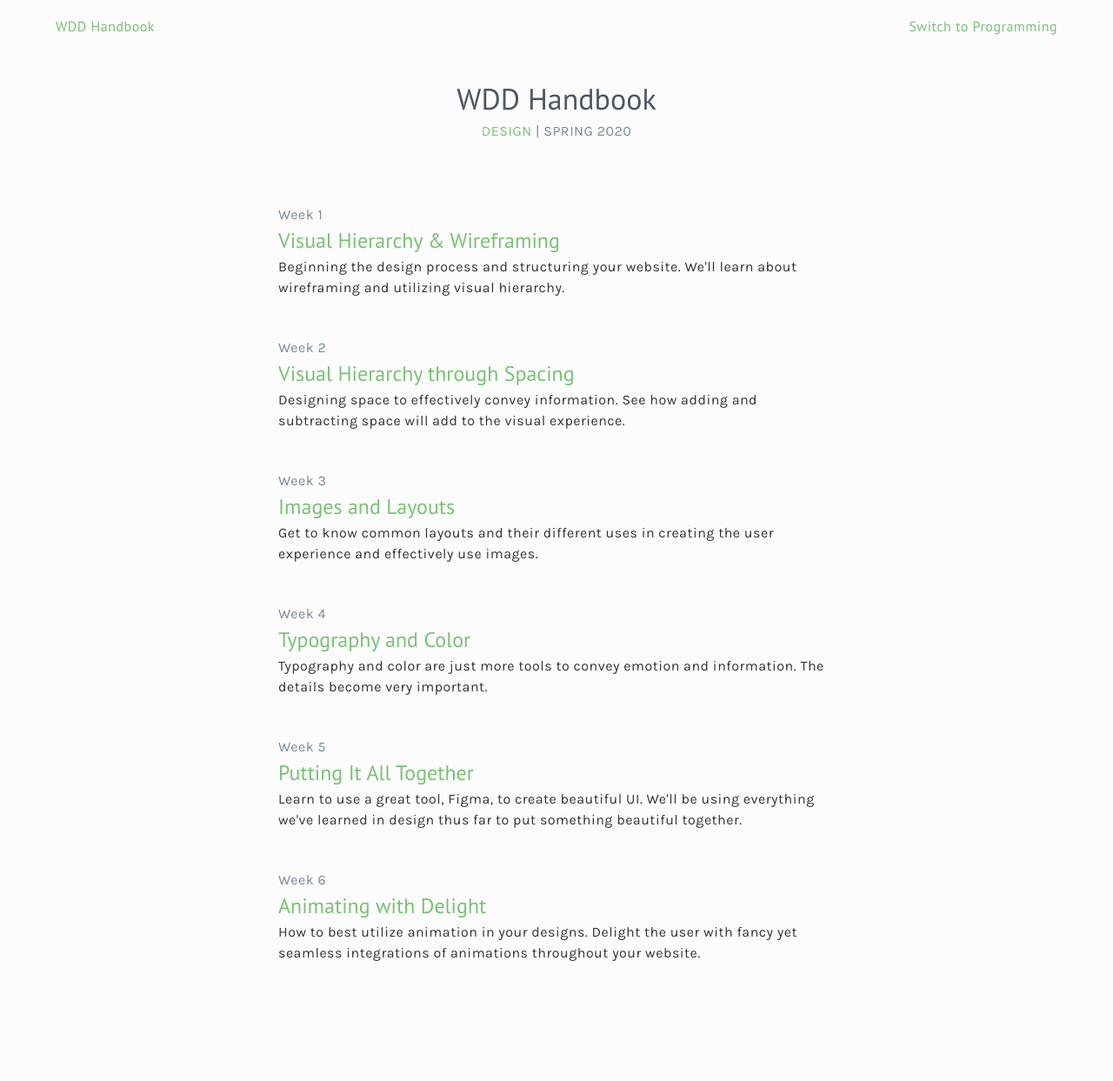
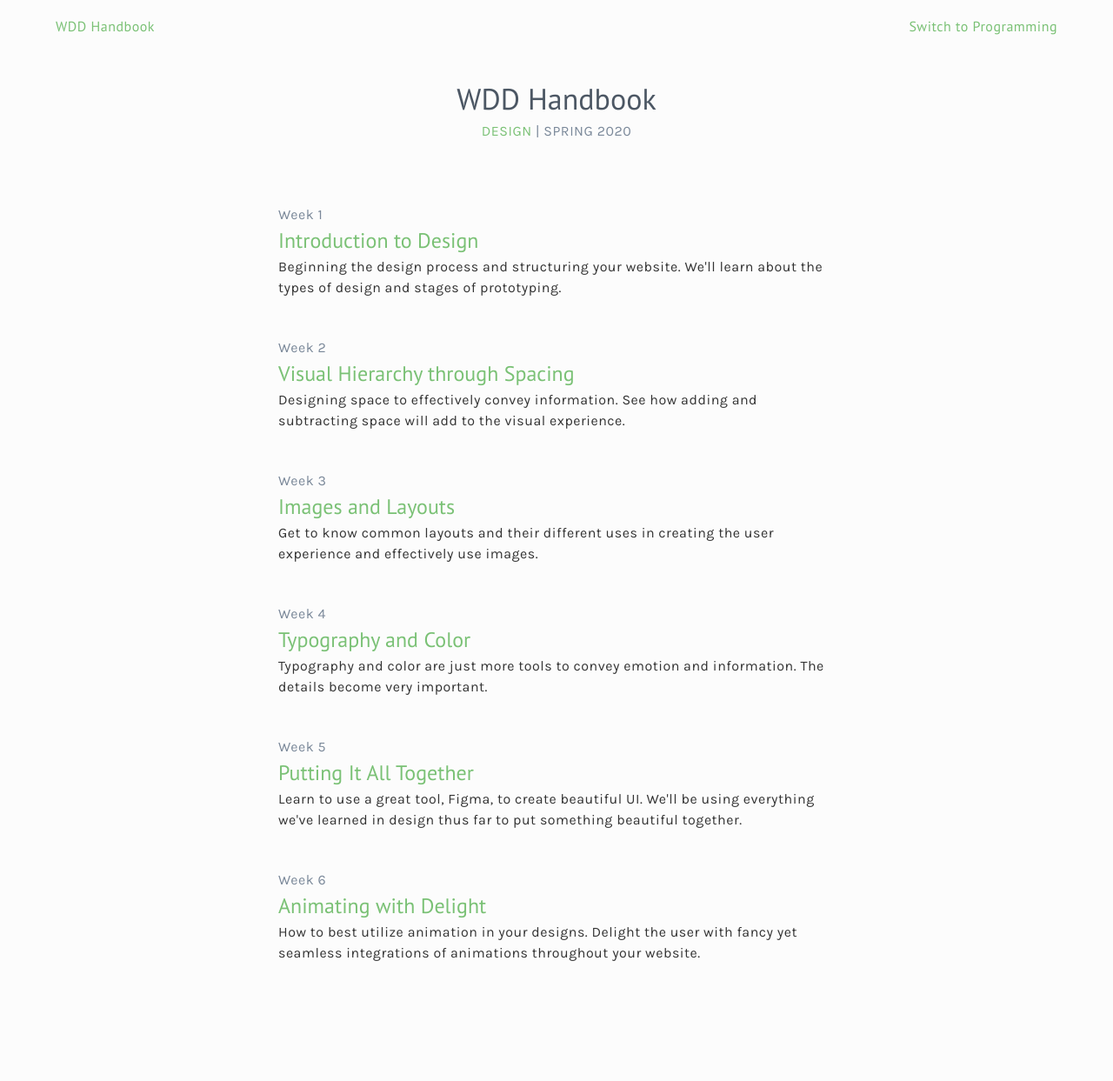
Before and after one commit to webdesigndecal/wddhandbook, a Jekyll site: the page built from directories/design.html, in a window 1280 px wide. Shown: the whole page at 87% size. Built offline with Jekyll 4.4.1, drawn with Linux system fonts in a browser that asks for light colours; nearby versions of some CDN libraries.

Commit message:
updating week 1 description

```diff
--- a/_includes/design-topic-list.html
+++ b/_includes/design-topic-list.html
@@ -1,9 +1,9 @@
 {% include topic-item.html
     week=1
-    title="Visual Hierarchy &amp; Wireframing"
+    title="Introduction to Design"
     type="design"
     url="../content/design/week-1.html"
-    blurb="Beginning the design process and structuring your website. We'll learn about wireframing and utilizing visual hierarchy." %}
+    blurb="Beginning the design process and structuring your website. We'll learn about the types of design and stages of prototyping." %}
 
 {% include topic-item.html
     week=2
```
